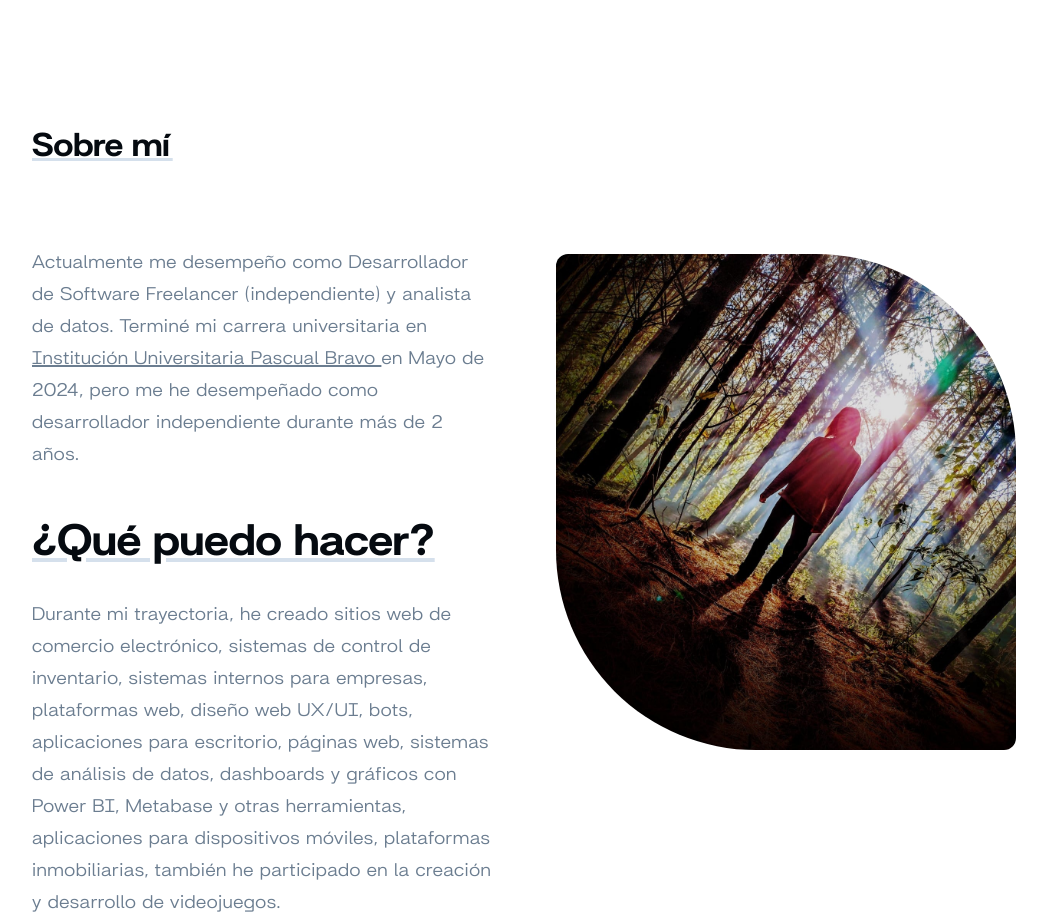
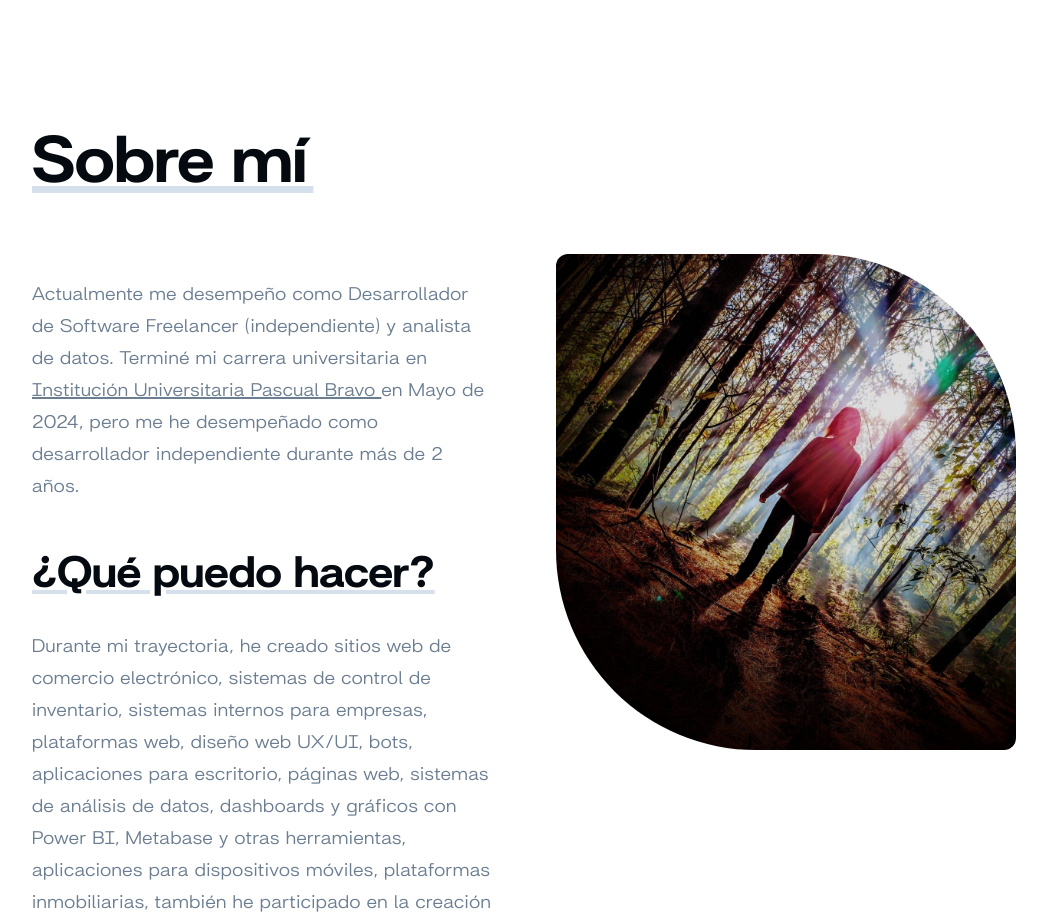
Before and after one commit to DavidMojica/DavidMojicaLanding, a Next.js app: page / in a window 1280 px wide. Shown: the part 1280-2203 px from the top of the page, without its empty margins (116-1163 px from the left). Built offline with nearby package versions, Linux system fonts and the light colour scheme; grey boxes are pictures that could not be loaded.

Commit message:
Favicon, sofia's suggestions

```diff
--- a/app/page.tsx
+++ b/app/page.tsx
@@ -53,7 +53,7 @@ export default function Home():React.JSX.Element {
           <div className="flex md:m-auto md:w-2/3 lg:w-4/5 xl:w-2/3 lg:min-w-[984px] mx-6 lg:gap-16">
             <article className="w-screen lg:w-1/2">
                 <h2>
-                  <Texts.UnderlinedTitle text="Sobre mí" size="text-4xl" mdsize="text-7xl" />
+                  <Texts.UnderlinedTitle text="Sobre mí" size="text-4xl md:text-7xl" />
                 </h2>
                 <aside className="grid place-items-center lg:hidden">
                   <img src="/photo.jpeg" alt="" className="max-h-80 max-w-96 w-full mt-12 rounded-tl-xl rounded-tr-100 rounded-bl-100 rounded-br-xl object-cover" />
```
